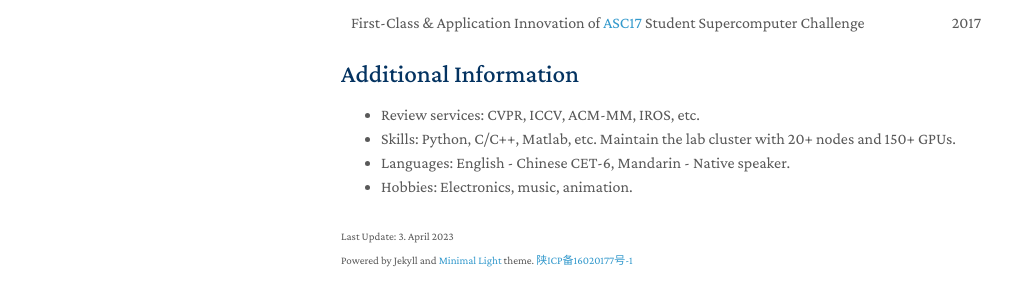
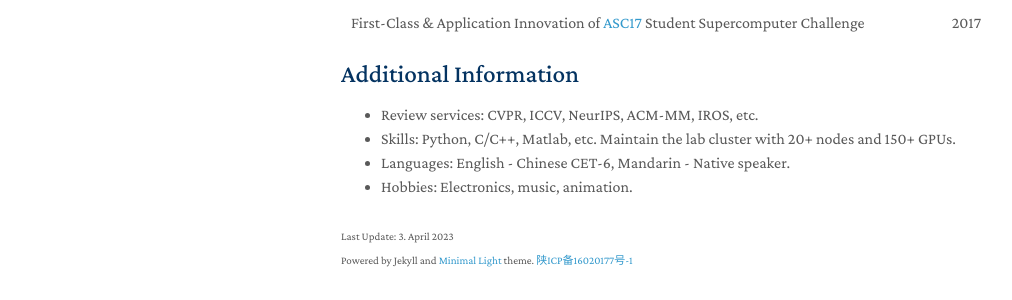
Before and after one commit to danqu130/danqu130.github.io, a Jekyll site: the page built from index.md, in a window 1280 px wide and 900 px high, scrolled down 1548 px. Shown: the part 559-859 px from the top of the window, without its empty margins (129-1141 px from the left). Built offline with Jekyll 4.4.1, drawn with Linux system fonts in a browser that asks for light colours; a style sheet for code colours, icons or effects is not loaded; our own code applies the rules of GitHub Pages for plain Markdown files.

Commit message:
update reviewer

```diff
--- a/_includes/additional.md
+++ b/_includes/additional.md
@@ -2,7 +2,7 @@
 
 
 <ul style="margin:0 0 0;">
-  <li>Review services: CVPR, ICCV, ACM-MM, IROS, etc. </li>
+  <li>Review services: CVPR, ICCV, NeurIPS, ACM-MM, IROS, etc. </li>
   <li>Skills: Python, C/C++, Matlab, etc. Maintain the lab cluster with 20+ nodes and 150+ GPUs. </li>
   <li>Languages: English - Chinese CET-6, Mandarin - Native speaker. </li>
   <li>Hobbies: Electronics, music, animation.  </li>
```
